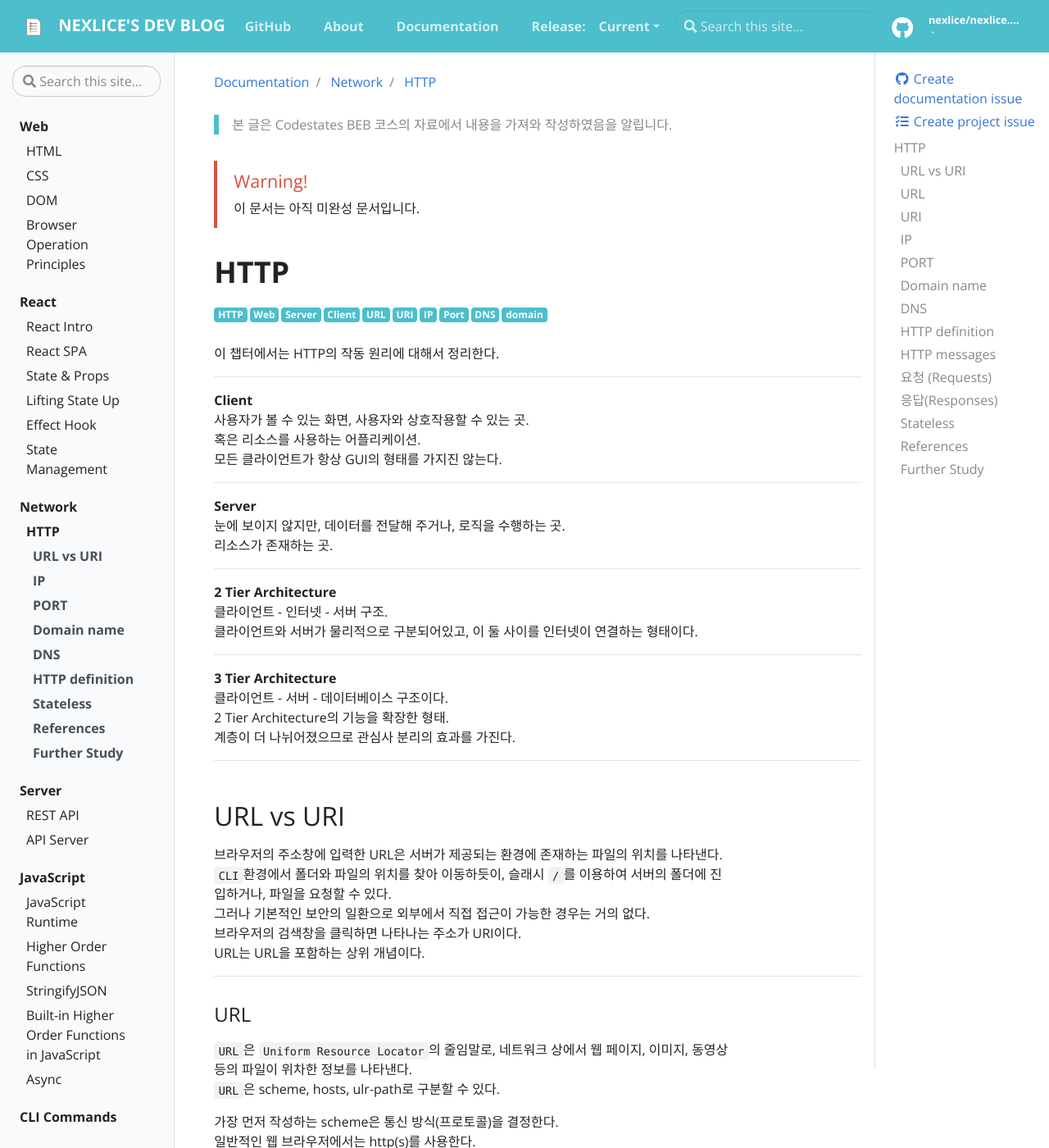
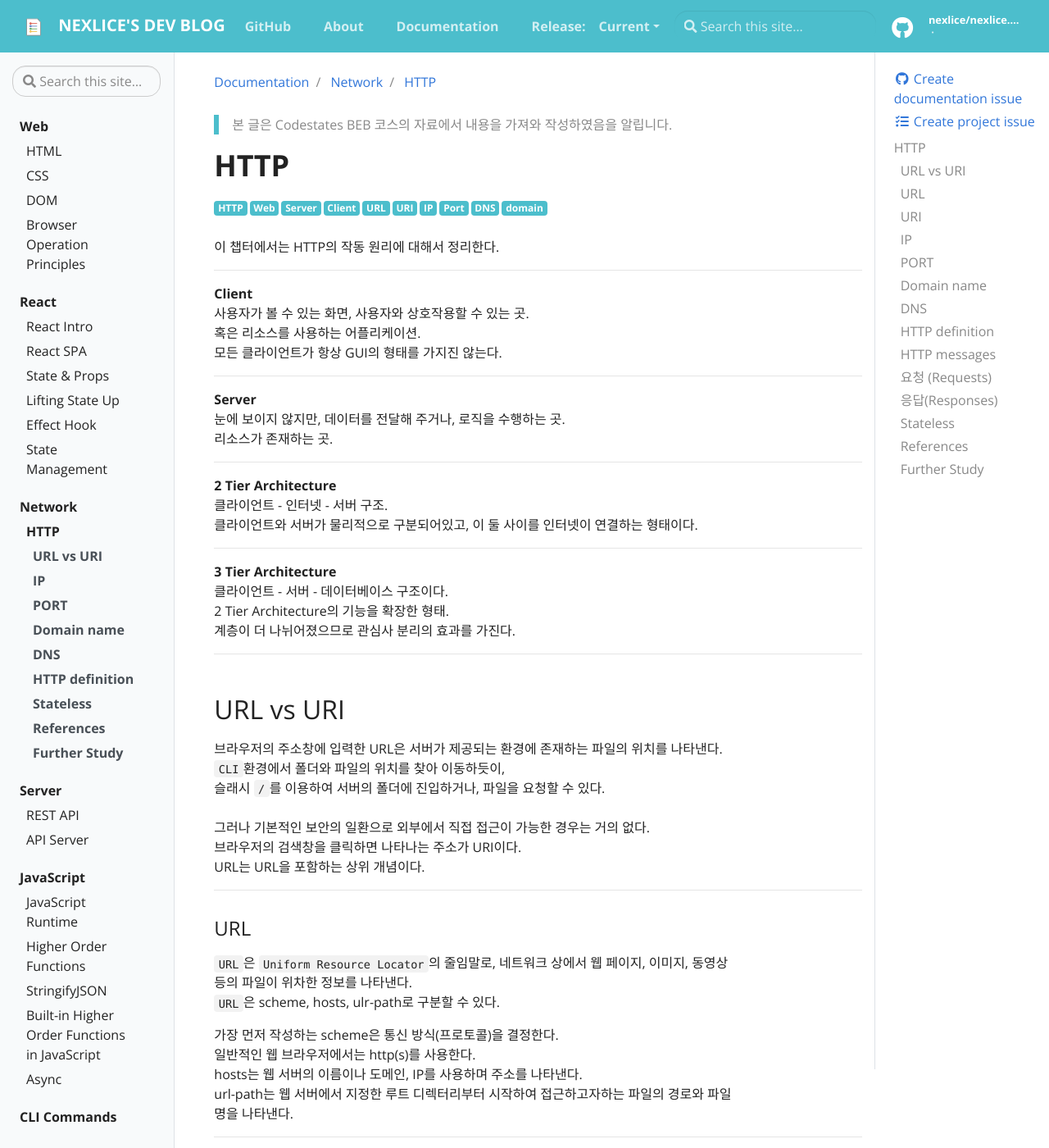
Before and after one commit to nexlice/nexlice.github.io, a Jekyll site: the page built from _docs/network/http.md, in a window 1280 px wide and 1400 px high. Shown: the whole window at 82% size. Built offline with Jekyll 4.4.1, drawn with Linux system fonts in a browser that asks for light colours.

Commit message:
docs : <br>

```diff
--- a/_docs/network/http.md
+++ b/_docs/network/http.md
@@ -17,7 +17,7 @@
 
 >   본 글은 Codestates BEB 코스의 자료에서 내용을 가져와 작성하였음을 알립니다.
 
-{% include alert.html type="danger" title="Warning!" content="이 문서는 아직 미완성 문서입니다." %}
+<!-- {% include alert.html type="danger" title="Warning!" content="이 문서는 아직 미완성 문서입니다." %} -->
 
 # HTTP
 이 챕터에서는 HTTP의 작동 원리에 대해서 정리한다.
@@ -52,7 +52,9 @@
 
 ## URL vs URI
 브라우저의 주소창에 입력한 URL은 서버가 제공되는 환경에 존재하는 파일의 위치를 나타낸다.
-`CLI`환경에서 폴더와 파일의 위치를 찾아 이동하듯이, 슬래시 `/`를 이용하여 서버의 폴더에 진입하거나, 파일을 요청할 수 있다.
+`CLI`환경에서 폴더와 파일의 위치를 찾아 이동하듯이,
+슬래시 `/`를 이용하여 서버의 폴더에 진입하거나, 파일을 요청할 수 있다.
+<br>
 그러나 기본적인 보안의 일환으로 외부에서 직접 접근이 가능한 경우는 거의 없다.
 브라우저의 검색창을 클릭하면 나타나는 주소가 URI이다.
 URL는 URL을 포함하는 상위 개념이다.
@@ -92,6 +94,7 @@
 IP는 Internet Protocol의 줄임말로, 인터넷 상에서 사용하는 주소체계를 의미한다.
 인터넷에 연결된 모든 PC는 IP주소 체계를 따라 `.`으로 나뉜 4 덩어리의 숫자로 구분된다.
 이러한 IP주소 체계를 IPv4라고 한다.
+<br>
 IPv4는 Internet Protocol version 4의 줄임말로, IP 주소 체계의 네번째 버전을 뜻한다.
 IP 주소를 확인하는 명령어로는 `nslookup`이 있다.
 IPv4는 각 덩어리마다 0 부터 255까지 숫자를 나타낼 수 있다.
@@ -112,6 +115,7 @@
 이미 사용 중인 포트는 중복해서 사용할 수 없다.
 포트 번호는 0~65, 535까지 사용할 수 있다.
 그 중에서 0~1024번까지의 포트 번호는 주요 통신을 위한 규약에 따라 이미 정해져 있다.
+<br>
 그 중에서 반드시 알아야할 포트는 다음과 같다.
 
 - 22: SSH
@@ -135,6 +139,7 @@
 로컬 PC를 나타내는 `127.0.01`은 `localhost`로 사용할 수 있지만,
 그외의 모든 도메인 이름은 일정 기간동안 대여하여 사용한다.
 이렇게 대여한 도메인 이름과 IP주소를 매칭하기 위해서, 해당 도메인 이름과 매칭된 IP주소를 확인하는 작업을 수행해야한다.
+<br>
 네트워크에는 이 일을 위한 서버가 별도로 있다.
 DNS는 Domain Name System의 줄임말로, 호스트의 도메임 이름을 IP주소로 변환하거나,
 반대의 경우를 수행할 수 있도록 개발된 데이터베이스 시스템이다.
--- a/_docs/react/lifting-state-up.md
+++ b/_docs/react/lifting-state-up.md
@@ -11,8 +11,6 @@
 ---
 
 >   본 글은 Codestates BEB 코스의 자료에서 내용을 가져와 작성하였음을 알립니다.
-
-{% include alert.html type="danger" title="Warning!" content="이 문서는 아직 미완성 문서입니다." %}
 
 # Lifting State Up
 단반향 데이터 흐름이라는 원칙에 따라, 하위 컴포넌트는 상위 컴포넌트로부터 전달받은 데이터의 형태, 혹은 타입만 알 수 있다.
--- a/_docs/react/state-management.md
+++ b/_docs/react/state-management.md
@@ -11,8 +11,6 @@
 ---
 
 >   본 글은 Codestates BEB 코스의 자료에서 내용을 가져와 작성하였음을 알립니다.
-
-{% include alert.html type="danger" title="Warning!" content="이 문서는 아직 미완성 문서입니다." %}
 
 ## State management
 `state`란, 변하는 데이터이다. 특히 FE 개발에서는 동적으로 표현되는 데이터이다.
```
Also changed, not shown: _docs/javascript/stringifyJSON.md (+2 -2 lines).
